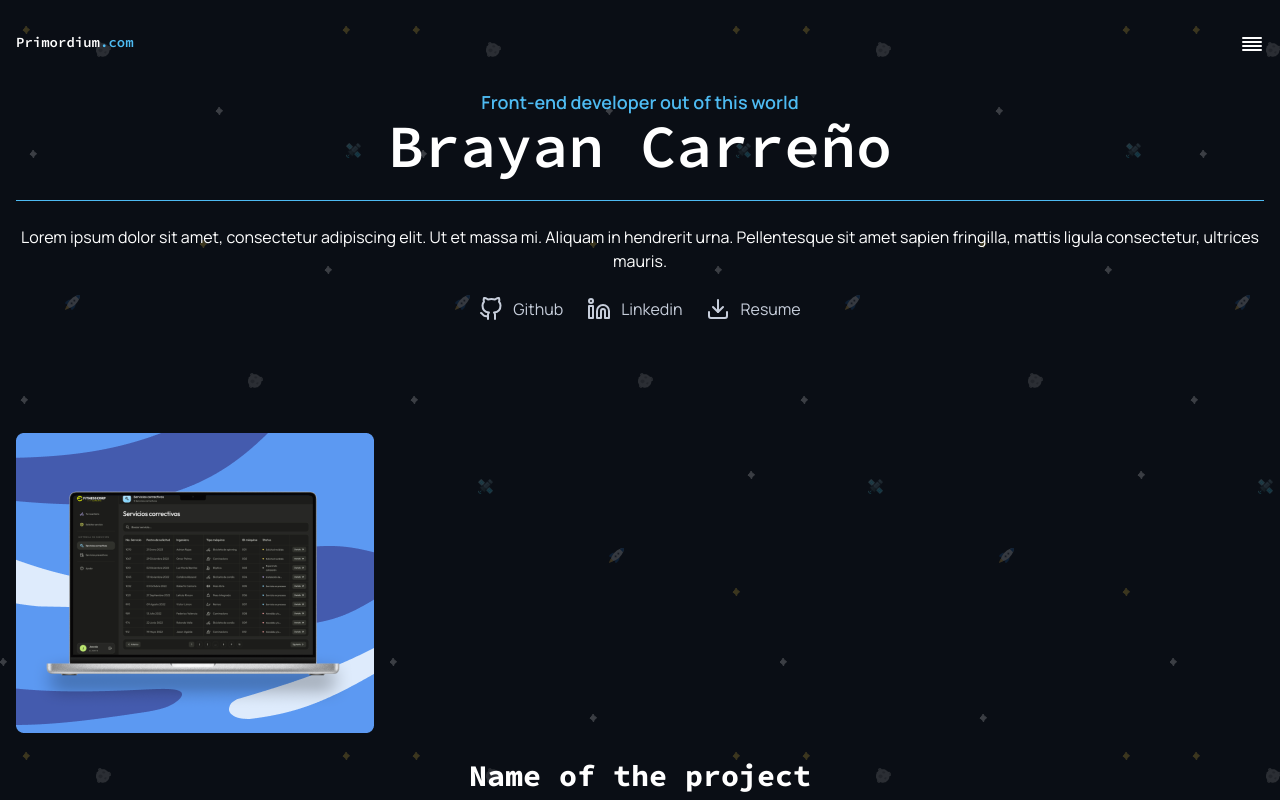
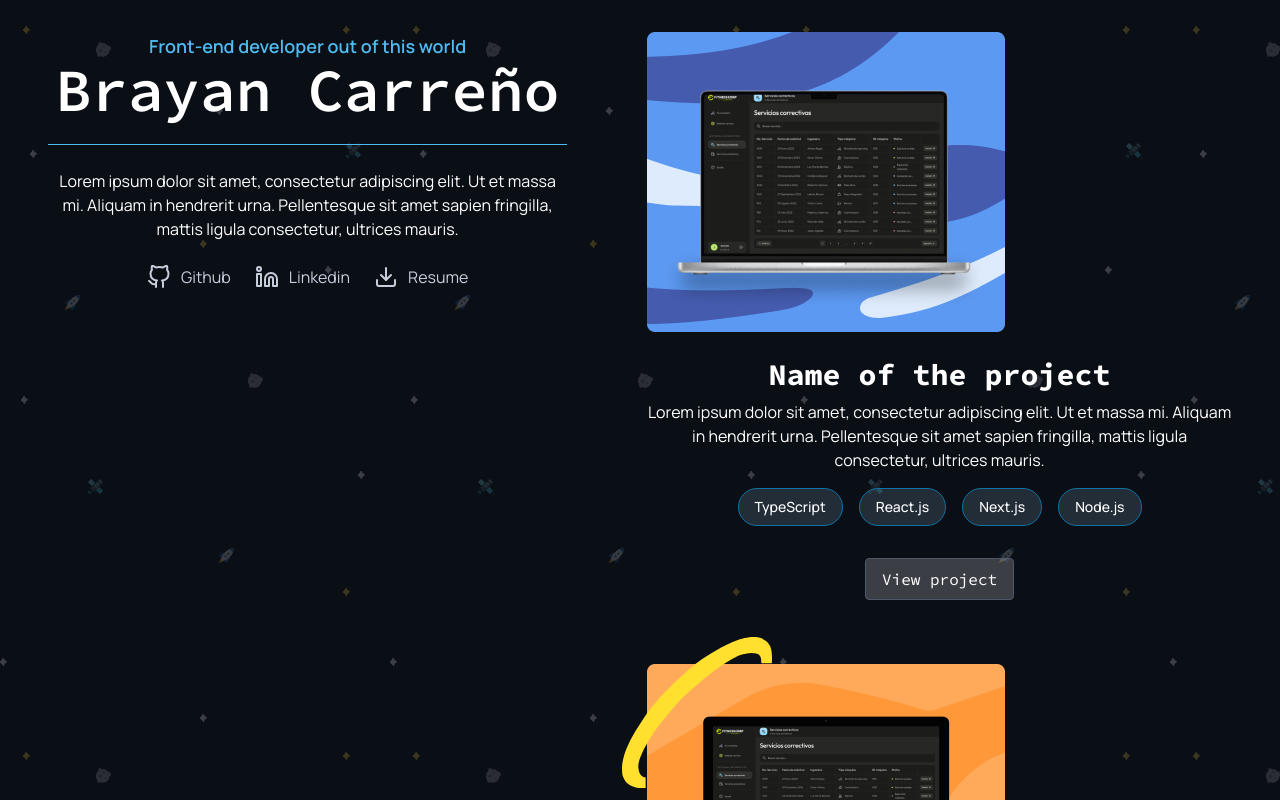
Before and after one commit to andrescptrc/portfolio, a Next.js app: page / in a window 1280 px wide. Shown: the top 800 px of the page. Built offline with nearby package versions, Linux system fonts and the light colour scheme.

Commit message:
chore: hidden the header

```diff
--- a/src/app/page.tsx
+++ b/src/app/page.tsx
@@ -1,24 +1,14 @@
 import { Fragment } from "react";
 
-import {
-  Contact,
-  Education,
-  Experience,
-  Footer,
-  Header,
-  Hero,
-  Projects,
-} from "@/sections";
+import { Footer, Header, Hero, PageContent } from "@/sections";
 
 const Page = () => {
   return (
     <Fragment>
       <Header />
-      <Hero />
-      <Projects />
-      <Experience />
-      <Education />
-      <Contact />
+      <Hero>
+        <PageContent />
+      </Hero>
       <Footer />
     </Fragment>
   );
--- a/src/common/components/sections/Header.tsx
+++ b/src/common/components/sections/Header.tsx
@@ -2,7 +2,7 @@ import { AlignJustify } from "react-feather";
 
 const Header = () => {
   return (
-    <header className="flex justify-between py-8">
+    <header className="flex justify-between py-8 sm:hidden">
       <h1 className="text-white-full font-source text-sm">
         Primordium<span className="text-blue-300">.com</span>
       </h1>
--- a/src/common/components/sections/Hero.tsx
+++ b/src/common/components/sections/Hero.tsx
@@ -1,9 +1,11 @@
 import Link from "next/link";
+import { ReactNode } from "react";
 
 import { Download, GitHub, Linkedin } from "react-feather";
 
-const Hero = () => {
+const Hero = ({ children }: HeroProps) => {
   return (
+    <div className="sm:flex sm:gap-20 sm:m-8">
       <section className="flex flex-col items-center text-white-full text-center">
         <p className="text-blue-300 font-manrope font-semibold text-lg">
           Front-end developer out of this world
@@ -11,8 +13,8 @@ const Hero = () => {
         <p className="font-source text-6xl font-semibold">Brayan Carreño</p>
         <hr className="text-blue-300 w-full my-6" />
         <p className="font-manrope mb-6">
-        Lorem ipsum dolor sit amet, consectetur adipiscing elit. Ut et massa mi.
-        Aliquam in hendrerit urna. Pellentesque sit amet sapien fringilla,
+          Lorem ipsum dolor sit amet, consectetur adipiscing elit. Ut et massa
+          mi. Aliquam in hendrerit urna. Pellentesque sit amet sapien fringilla,
           mattis ligula consectetur, ultrices mauris.
         </p>
         <div className="flex justify-between gap-6 text-white-dark text-base font-manrope">
@@ -39,7 +41,13 @@ const Hero = () => {
           </Link>
         </div>
       </section>
+      {children}
+    </div>
   );
 };
 
+type HeroProps = {
+  children: ReactNode;
+};
+
 export default Hero;
--- /dev/null
+++ b/src/common/components/sections/PageContent.tsx
@@ -0,0 +1,14 @@
+import { Contact, Education, Experience, Projects } from ".";
+
+const PageContent = () => {
+  return (
+    <div>
+      <Projects />
+      <Experience />
+      <Education />
+      <Contact />
+    </div>
+  );
+};
+
+export default PageContent;
--- a/src/common/components/sections/index.ts
+++ b/src/common/components/sections/index.ts
@@ -5,3 +5,4 @@ export { default as Experience } from "./Experience";
 export { default as Education } from "./Education";
 export { default as Contact } from "./Contact";
 export { default as Footer } from "./Footer";
+export { default as PageContent } from "./PageContent";
```
Lines whose indentation alone changed are shown as unchanged.
